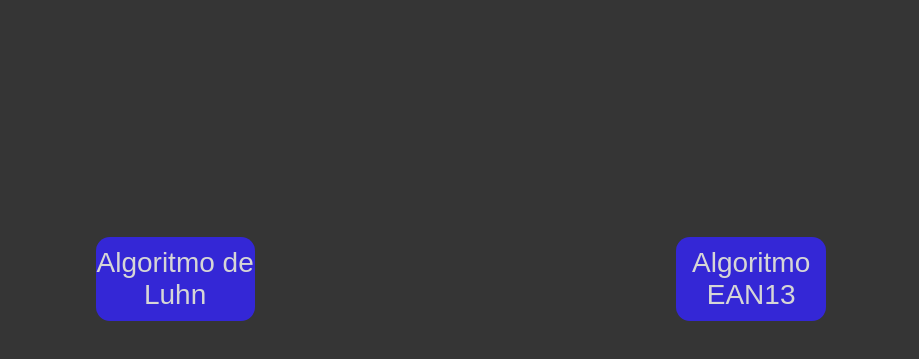
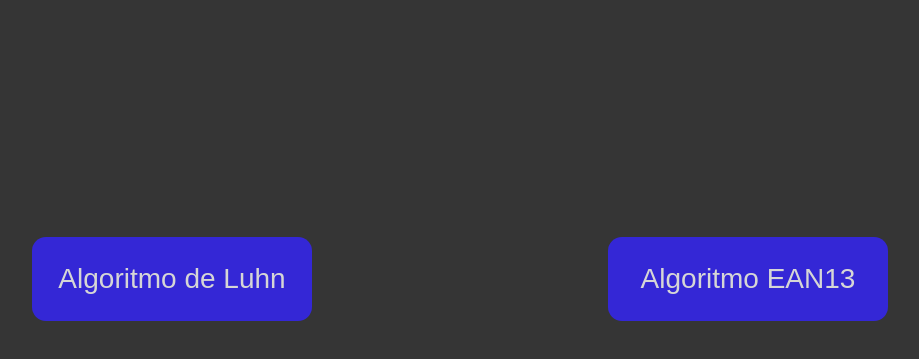
Before and after one commit to KleinSuarez/validate-ean-luhn-algorithm, a plain HTML site: page index.html in a window 1280 px wide. Shown: the part 141-500 px from the top of the page, without its empty margins (180-1099 px from the left). Drawn offline with Linux system fonts and the light colour scheme.

Commit message:
button width

```diff
--- a/css/globalStyles.css
+++ b/css/globalStyles.css
@@ -31,7 +31,7 @@ body {
     color: var(--font-color);
     outline: none;
     border: none;
-    width: 70%;
+    width: 10em;
     font-size: 1.75rem;
     background-color: var(--primary-color);
     height: 3em;
```
